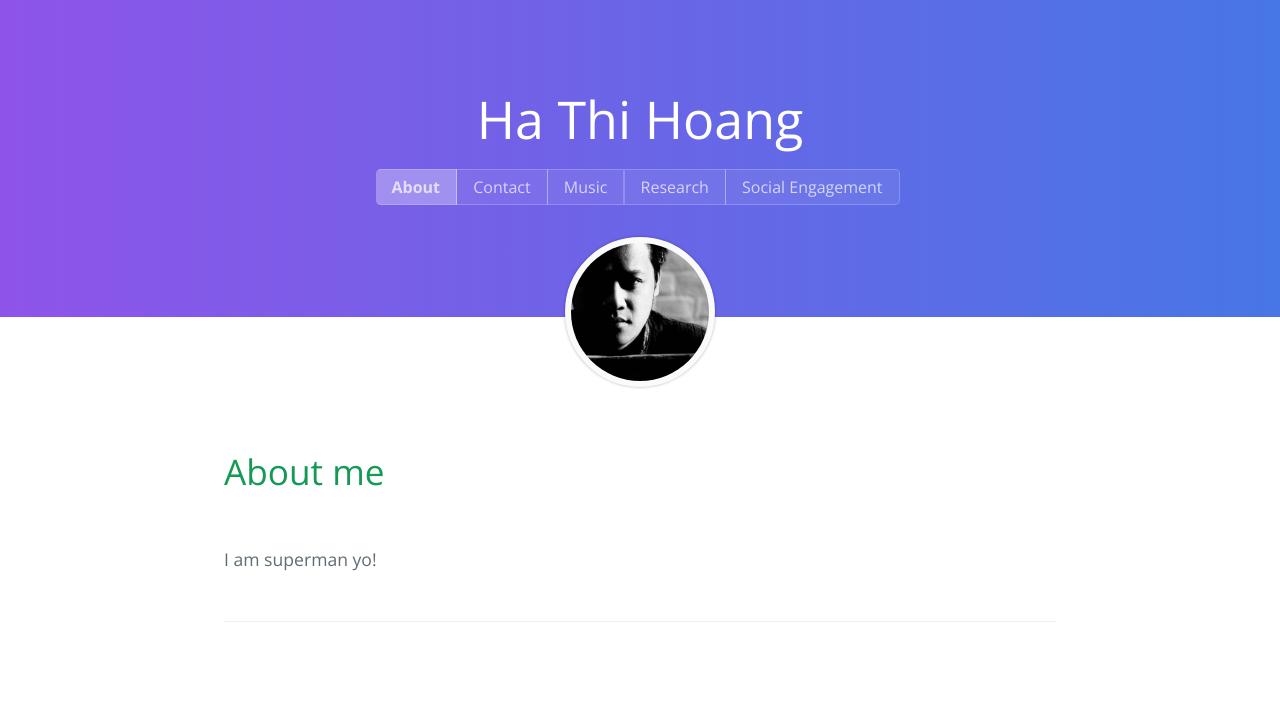
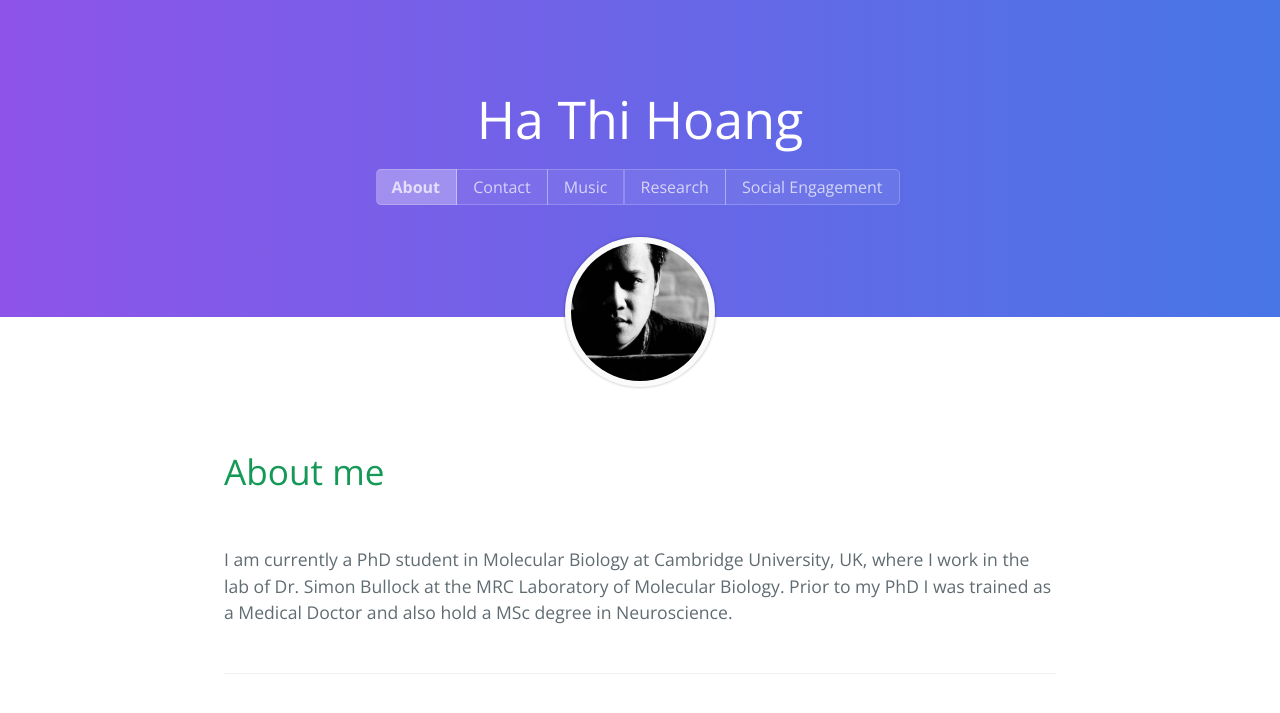
Before and after one commit to Thitan/thitan.github.io, a Jekyll site: the page built from index.html, in a window 1280 px wide. Shown: the top 713 px of the page. Built offline with Jekyll 4.4.1, drawn with Linux system fonts in a browser that asks for light colours; the list of posts is cut into pages by our own code.

Commit message:
Update index.html

```diff
--- a/index.html
+++ b/index.html
@@ -5,6 +5,8 @@ title: {{ site.name }}
 
 <div id="home">
   <h1>About me </h1>
-  I am superman yo!
+  I am currently a PhD student in Molecular Biology at Cambridge University, UK, where I work in the lab of Dr. Simon Bullock
+  at the MRC Laboratory of Molecular Biology. Prior to my PhD I was trained as a Medical Doctor and also hold a MSc degree in Neuroscience.
+
 
 </div>
```
